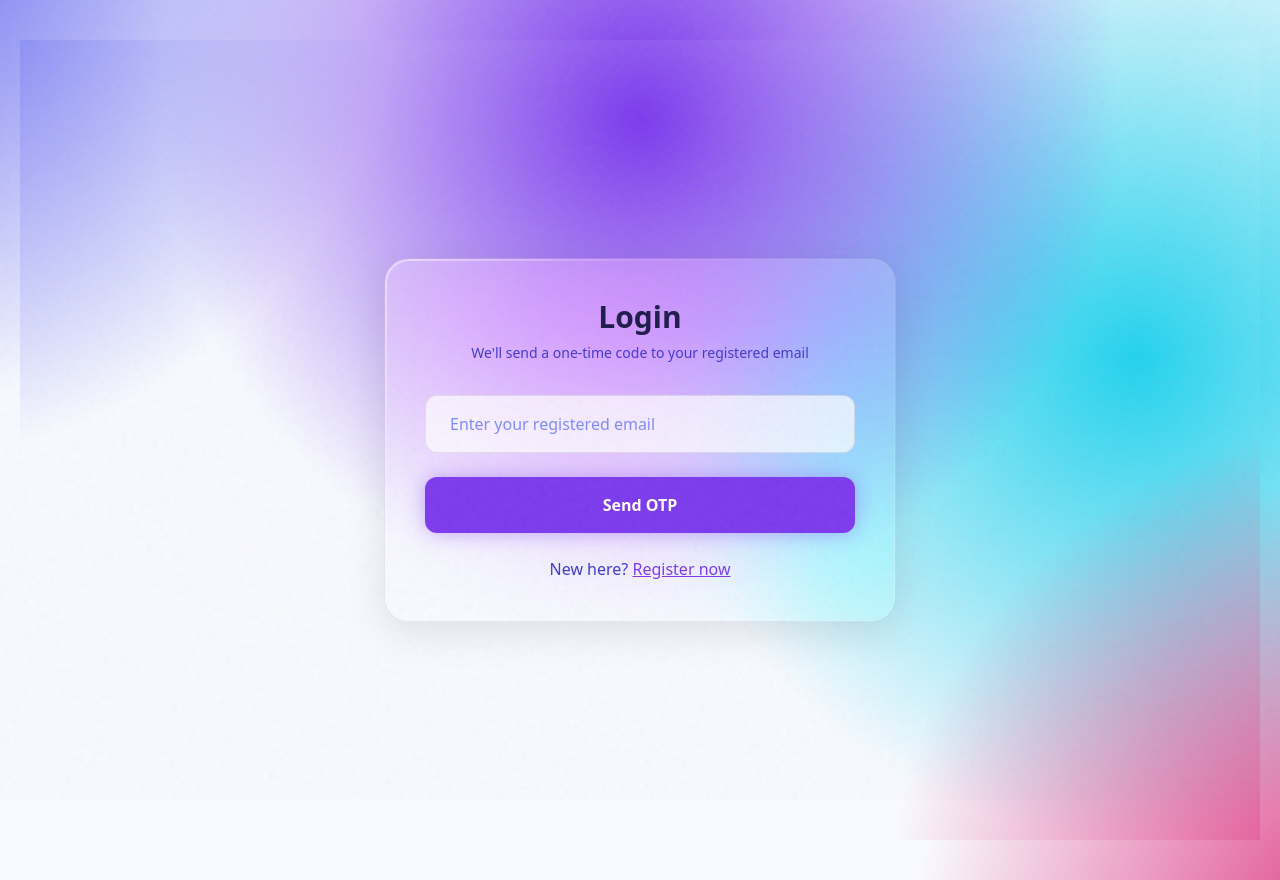
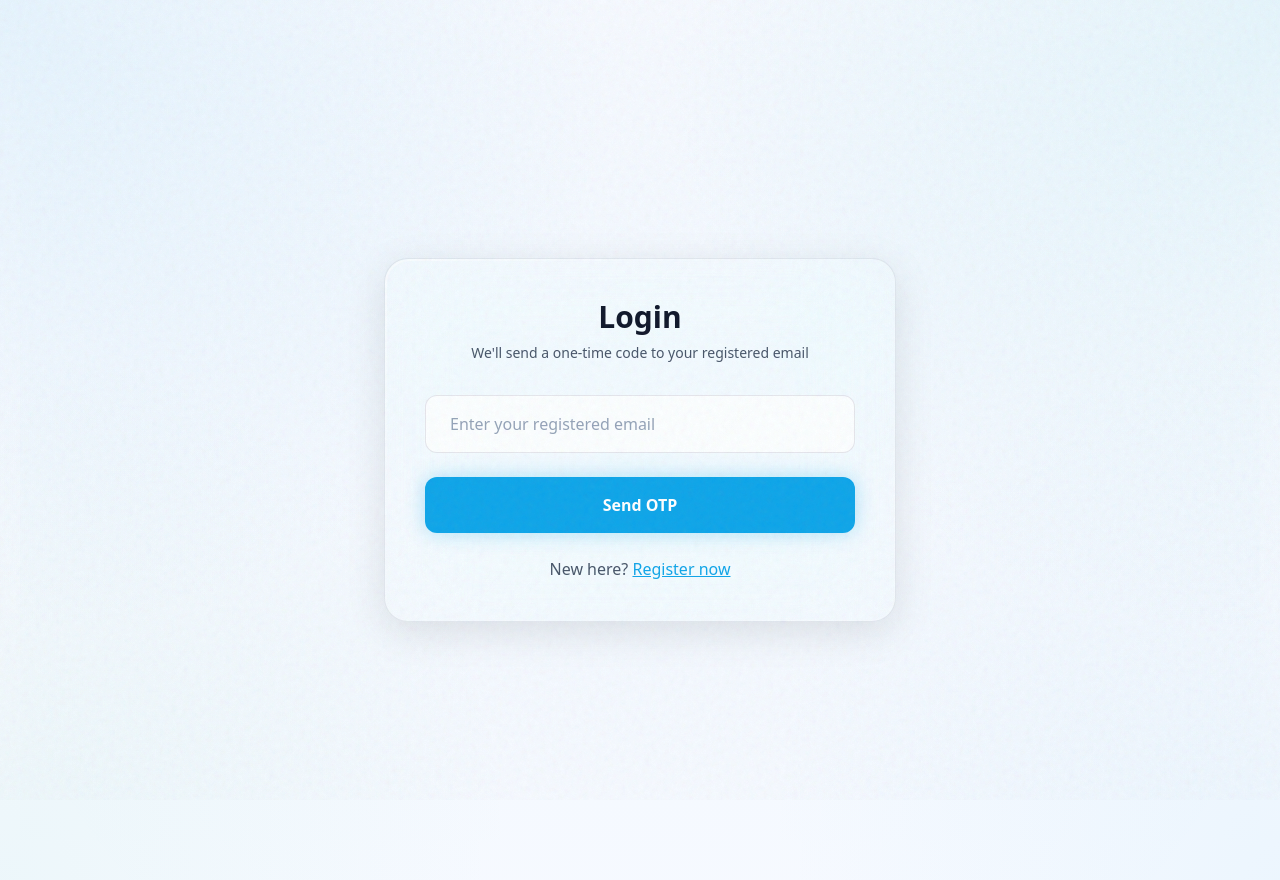
Before and after one commit to RichaSapre/Career-Mentor, a Next.js app: page /login in a window 1280 px wide. Built offline with nearby package versions, Linux system fonts and the light colour scheme; no server answers.

Commit message:
feat: complete removal of purple/violet hues, lightened and balanced background gradients for a clean professional look

```diff
--- a/src/app/globals.css
+++ b/src/app/globals.css
@@ -25,79 +25,78 @@
     --surface-inset: rgba(255, 255, 255, 0.05);
 
     /* ── Typography ── */
-    --heading: #1E1B4B;
-    /* indigo-950 */
-    --body: #312E81;
-    /* indigo-900 */
-    --muted: #4338CA;
-    /* indigo-700 */
-    --faint: #6366F1;
-    /* indigo-500 */
+    --heading: #0F172A;
+    /* slate-950 */
+    --body: #1E293B;
+    /* slate-900 */
+    --muted: #475569;
+    /* slate-600 */
+    --faint: #64748B;
+    /* slate-500 */
 
     /* ── Borders & Dividers ── */
-    --border: rgba(30, 27, 75, 0.08);
-    --border-hover: rgba(124, 58, 237, 0.30);
-    --divider: #E0E7FF;
-    /* indigo-100 */
+    --border: rgba(15, 23, 42, 0.08);
+    --border-hover: rgba(6, 182, 212, 0.25);
+    --divider: #F1F5F9;
 
     /* ── Brand Accent ── */
-    --accent-primary: #7C3AED;
-    /* violet-600 */
-    --accent-secondary: #DB2777;
-    /* pink-600 */
+    --accent-primary: #0EA5E9;
+    /* sky-500 */
+    --accent-secondary: #06B6D4;
+    /* cyan-500 */
 
     /* ── Gradient for hero headings ── */
-    --gradient-from: #1E1B4B;
-    /* indigo-950 */
-    --gradient-via: #4C1D95;
-    /* violet-950 */
-    --gradient-to: #831843;
-    /* rose-950 */
+    --gradient-from: #0F172A;
+    /* slate-950 */
+    --gradient-via: #0369A1;
+    /* sky-700 */
+    --gradient-to: #0E7490;
+    /* cyan-700 */
 
     /* ── Form Controls ── */
     --input-bg: rgba(255, 255, 255, 0.70);
     --input-border: rgba(30, 27, 75, 0.10);
     --input-text: #1E1B4B;
-    --input-placeholder: #818CF8;
-    --input-focus-ring: rgba(124, 58, 237, 0.15);
+    --input-placeholder: #94A3B8;
+    --input-focus-ring: rgba(14, 165, 233, 0.15);
 
     /* ── Shadows ── */
-    --shadow-card: 0 8px 30px rgb(30 27 75 / 0.04);
-    --shadow-elevated: 0 12px 40px rgb(30 27 75 / 0.08);
-    --shadow-glow-primary: 0 0 20px rgba(124, 58, 237, 0.4);
-    --shadow-glow-secondary: 0 0 20px rgba(219, 39, 119, 0.4);
+    --shadow-card: 0 8px 30px rgba(15, 23, 42, 0.04);
+    --shadow-elevated: 0 12px 40px rgba(15, 23, 42, 0.08);
+    --shadow-glow-primary: 0 0 20px rgba(14, 165, 233, 0.3);
+    --shadow-glow-secondary: 0 0 20px rgba(6, 182, 212, 0.3);
 
     /* ── Misc ── */
     --glow-opacity: 0.10;
     --overlay: rgba(15, 23, 42, 0.50);
-    --badge-success-bg: rgba(219, 39, 119, 0.10);
-    --badge-success-border: rgba(219, 39, 119, 0.20);
-    --badge-success-text: #BE185D;
-    --badge-info-bg: rgba(124, 58, 237, 0.10);
-    --badge-info-border: rgba(124, 58, 237, 0.20);
-    --badge-info-text: #6D28D9;
-    --tag-bg: #EEF2FF;
-    --tag-border: rgba(30, 27, 75, 0.08);
-    --tag-text: #4338CA;
-    --tag-hover-bg: rgba(124, 58, 237, 0.06);
-    --tag-hover-border: rgba(124, 58, 237, 0.20);
-    --tag-hover-text: #6D28D9;
+    --badge-success-bg: rgba(20, 184, 166, 0.10);
+    --badge-success-border: rgba(20, 184, 166, 0.20);
+    --badge-success-text: #0D9488;
+    --badge-info-bg: rgba(14, 165, 233, 0.10);
+    --badge-info-border: rgba(14, 165, 233, 0.20);
+    --badge-info-text: #0284C7;
+    --tag-bg: #F8FAFC;
+    --tag-border: rgba(15, 23, 42, 0.08);
+    --tag-text: #475569;
+    --tag-hover-bg: rgba(14, 165, 233, 0.06);
+    --tag-hover-border: rgba(14, 165, 233, 0.20);
+    --tag-hover-text: #0284C7;
 
     /* ── Buttons ── */
-    --btn-primary-bg: #7C3AED;
-    --btn-primary-hover: #8B5CF6;
+    --btn-primary-bg: #0EA5E9;
+    --btn-primary-hover: #38BDF8;
     --btn-primary-text: #FFFFFF;
     --btn-ghost-bg: transparent;
-    --btn-ghost-hover: rgba(124, 58, 237, 0.05);
-    --btn-ghost-text: #4338CA;
-    --btn-secondary-bg: #EEF2FF;
-    --btn-secondary-hover: #E0E7FF;
-    --btn-secondary-text: #4338CA;
-    --btn-secondary-border: rgba(30, 27, 75, 0.08);
+    --btn-ghost-hover: rgba(14, 165, 233, 0.05);
+    --btn-ghost-text: #475569;
+    --btn-secondary-bg: #F8FAFC;
+    --btn-secondary-hover: #F1F5F9;
+    --btn-secondary-text: #475569;
+    --btn-secondary-border: rgba(15, 23, 42, 0.08);
 
     /* ── Glow Colors (for gradients) ── */
-    --glow-1: rgba(124, 58, 237, var(--glow-opacity));
-    --glow-2: rgba(219, 39, 119, var(--glow-opacity));
+    --glow-1: rgba(14, 165, 233, var(--glow-opacity));
+    --glow-2: rgba(6, 182, 212, var(--glow-opacity));
   }
 
   .dark {
@@ -127,15 +126,15 @@
     /* ── Brand Accent ── */
     --accent-primary: #22D3EE;
     /* cyan-400 */
-    --accent-secondary: #818CF8;
-    /* indigo-400 */
+    --accent-secondary: #0D9488;
+    /* teal-600 */
 
     /* ── Gradient for hero headings ── */
     --gradient-from: #FFFFFF;
-    --gradient-via: #A5F3FC;
+    --gradient-via: #BAE6FD;
+    /* sky-200 */
+    --gradient-to: #A5F3FC;
     /* cyan-200 */
-    --gradient-to: #C7D2FE;
-    /* indigo-200 */
 
     /* ── Form Controls ── */
     --input-bg: rgba(15, 23, 42, 0.40);
@@ -148,7 +147,7 @@
     --shadow-card: 0 8px 30px rgb(0 0 0 / 0.40);
     --shadow-elevated: 0 12px 40px rgb(0 0 0 / 0.60);
     --shadow-glow-primary: 0 0 25px rgba(34, 211, 238, 0.3);
-    --shadow-glow-secondary: 0 0 25px rgba(129, 140, 248, 0.3);
+    --shadow-glow-secondary: 0 0 25px rgba(20, 184, 166, 0.3);
 
     /* ── Misc ── */
     --glow-opacity: 0.08;
@@ -156,9 +155,9 @@
     --badge-success-bg: rgba(34, 211, 238, 0.10);
     --badge-success-border: rgba(34, 211, 238, 0.20);
     --badge-success-text: #22D3EE;
-    --badge-info-bg: rgba(129, 140, 248, 0.10);
-    --badge-info-border: rgba(129, 140, 248, 0.20);
-    --badge-info-text: #818CF8;
+    --badge-info-bg: rgba(14, 165, 233, 0.10);
+    --badge-info-border: rgba(14, 165, 233, 0.20);
+    --badge-info-text: #38BDF8;
     --tag-bg: rgba(255, 255, 255, 0.03);
     --tag-border: rgba(51, 65, 85, 0.40);
     --tag-text: #94A3B8;
@@ -182,7 +181,7 @@
 
     /* ── Glow Colors (for gradients) ── */
     --glow-1: rgba(34, 211, 238, var(--glow-opacity));
-    --glow-2: rgba(129, 140, 248, var(--glow-opacity));
+    --glow-2: rgba(20, 184, 166, var(--glow-opacity));
   }
 }
 
@@ -193,13 +192,14 @@ body {
   color: var(--body);
 }
 
-/* ── High-Vibrancy Background Gradient ── */
+/* ── Balanced, Lightened Background Gradient (No Purple) ── */
 .bg-gradient-soft {
   background:
-    radial-gradient(1000px circle at -10% -10%, #6366F1, transparent 50%),
-    radial-gradient(1000px circle at 110% 110%, #DB2777, transparent 50%),
-    radial-gradient(800px circle at 50% 10%, #7C3AED, transparent 60%),
-    radial-gradient(800px circle at 90% 40%, #22D3EE, transparent 60%),
+    radial-gradient(1200px circle at 0% 0%, rgba(14, 165, 233, 0.08), transparent 50%),
+    radial-gradient(1200px circle at 100% 0%, rgba(6, 182, 212, 0.08), transparent 50%),
+    radial-gradient(1000px circle at 0% 100%, rgba(20, 184, 166, 0.05), transparent 50%),
+    radial-gradient(1000px circle at 100% 100%, rgba(14, 165, 233, 0.05), transparent 50%),
+    radial-gradient(1200px circle at 50% 50%, rgba(56, 189, 248, 0.03), transparent 60%),
     var(--background);
   background-attachment: fixed;
 }
```
